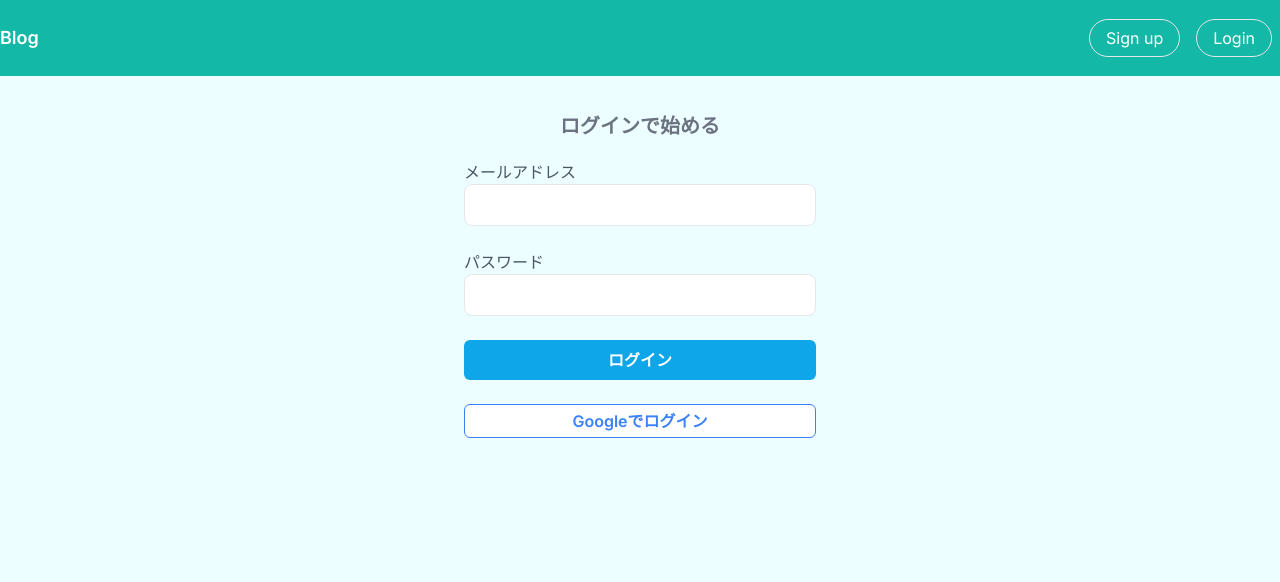
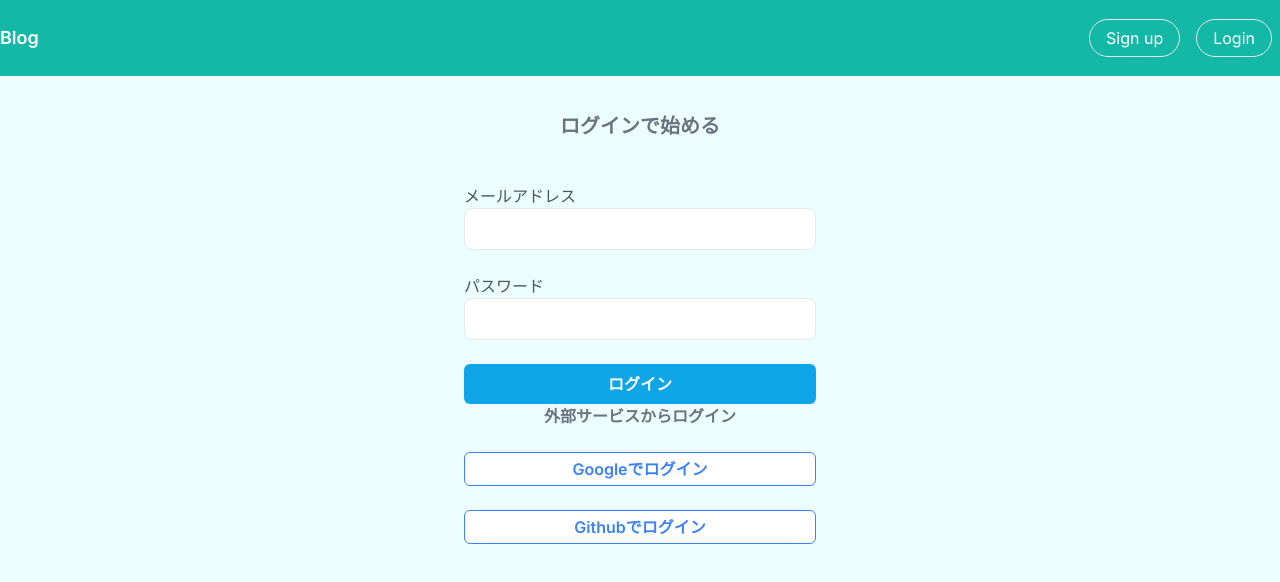
Before and after one commit to kiwichan101kg/next_blog_firebase, a Next.js app: page /login in a window 1280 px wide. Shown: the top 582 px of the page. Built offline with nearby package versions, Linux system fonts and the light colour scheme; no server answers.

Commit message:
nextauthでログイン機能実装

```diff
--- /dev/null
+++ b/src/app/api/auth/[...nextauth]/route.ts
@@ -0,0 +1,19 @@
+import NextAuth from "next-auth";
+import GithubProvider from "next-auth/providers/github";
+import GoogleProvider from "next-auth/providers/google";
+
+const handler = NextAuth({
+  secret: process.env.NEXTAUTH_SECRET,
+  providers: [
+    GoogleProvider({
+      clientId: process.env.GOOGLE_CLIENT_ID ?? "",
+      clientSecret: process.env.GOOGLE_CLIENT_SECRET ?? "",
+    }),
+    GithubProvider({
+      clientId: process.env.GITHUB_CLIENT_ID ?? "",
+      clientSecret: process.env.GITHUB_CLIENT_SECRET ?? "",
+    }),
+  ],
+});
+
+export { handler as GET, handler as POST };
--- a/src/app/components/Nav.tsx
+++ b/src/app/components/Nav.tsx
@@ -3,10 +3,12 @@ import React, { useEffect, useState } from "react";
 import styles from "../styles/nav.module.css";
 import NavLink from "./atoms/NavLink";
 import { useAuthContext } from "../context/auth";
+import { useSession } from "next-auth/react";
 
 const Nav = () => {
   const [navIsOpen, setNavIsOpen] = useState(false);
   const { isAuth, setIsAuth } = useAuthContext();
+  const { data: session } = useSession();
 
   useEffect(() => {
     const isAuthStrage = localStorage.getItem("isAuth");
@@ -30,7 +32,7 @@ const Nav = () => {
           Contact
         </NavLink> */}
 
-        {isAuth ? (
+        {session ? (
           <>
             <NavLink href={"/posts"} onClick={() => setNavIsOpen(false)}>
               Post
--- /dev/null
+++ b/src/app/components/SetGap.tsx
@@ -0,0 +1,13 @@
+import React, { ReactNode } from "react";
+
+const SetGap = ({
+  children,
+  gapValue,
+}: {
+  children: ReactNode;
+  gapValue: string;
+}) => {
+  return <div className={`flex flex-col gap-${gapValue}`}>{children}</div>;
+};
+
+export default SetGap;
--- a/src/app/layout.tsx
+++ b/src/app/layout.tsx
@@ -8,6 +8,7 @@ import { useState } from "react";
 // Font Awesomeの設定
 import "@fortawesome/fontawesome-svg-core/styles.css";
 import { config } from "@fortawesome/fontawesome-svg-core";
+import NextAuthProvider from "@/providers/NextAuth";
 
 const inter = Inter({ subsets: ["latin"] });
 
@@ -26,6 +27,7 @@ export default function RootLayout({
   return (
     <html lang="en" className="bg-cyan-50">
       <body className={inter.className} suppressHydrationWarning={true}>
+        <NextAuthProvider>
           <AuthProvider
             authInfo={{
               isAuth,
@@ -35,6 +37,7 @@ export default function RootLayout({
             <Navbar />
             {children}
           </AuthProvider>
+        </NextAuthProvider>
       </body>
     </html>
   );
--- /dev/null
+++ b/src/app/login/ExternalLogin.tsx
@@ -0,0 +1,20 @@
+import React from "react";
+import { signIn, signOut } from "next-auth/react";
+import Button from "../components/atoms/Button";
+import FlexBox from "../components/FlexBox";
+
+const ExternalLogin = () => {
+  return (
+    <>
+      <FlexBox>
+        <h1 className="text-center  text-gray-500 font-bold text-md">
+          外部サービスからログイン
+        </h1>
+        <Button onClick={() => signIn()}>Googleでログイン</Button>
+        <Button onClick={() => signIn()}>Githubでログイン</Button>
+      </FlexBox>
+    </>
+  );
+};
+
+export default ExternalLogin;
--- a/src/app/login/LoginForm.tsx
+++ b/src/app/login/LoginForm.tsx
@@ -26,6 +26,9 @@ const LoginForm = () => {
     <>
       <form action="">
         <FlexBox>
+          <h1 className="text-center  text-gray-500 font-bold text-xl p-5">
+            ログインで始める
+          </h1>
           <div>
             <TextLabel htmlFor={"email"}>メールアドレス</TextLabel>
             <TextInput
@@ -47,8 +50,6 @@ const LoginForm = () => {
           </div>
 
           <Button blue>ログイン</Button>
-
-          <Button onClick={loginWithGoogle}>Googleでログイン</Button>
         </FlexBox>
       </form>
     </>
--- a/src/app/login/page.tsx
+++ b/src/app/login/page.tsx
@@ -1,17 +1,20 @@
 "use client";
-import { signInWithPopup } from "firebase/auth";
 import React from "react";
 import Container from "../components/Container";
 import LoginForm from "./LoginForm";
+import { useSession } from "next-auth/react";
+import ExternalLogin from "./ExternalLogin";
+import SetGap from "../components/SetGap";
 
 const page = () => {
+  const { data: session } = useSession();
   return (
     <>
       <Container half>
-        <h1 className="text-center  text-gray-500 font-bold text-xl p-5">
-          ログインで始める
-        </h1>
-        <LoginForm />
+        <SetGap gapValue="12">
+          <LoginForm />
+          <ExternalLogin />
+        </SetGap>
       </Container>
     </>
   );
--- a/src/app/logout/page.tsx
+++ b/src/app/logout/page.tsx
@@ -1,22 +1,20 @@
 "use client";
-import { signOut } from "@firebase/auth";
 import React from "react";
 import { auth } from "../lib/firebaseConfig";
 import { useRouter } from "next/navigation";
 import { useAuthContext } from "../context/auth";
 import Container from "../components/Container";
 import Button from "../components/atoms/Button";
+import { signIn, signOut } from "next-auth/react";
 
 const page = () => {
   const router = useRouter();
   const { isAuth, setIsAuth } = useAuthContext();
 
   const logout = () => {
-    signOut(auth).then(() => {
-      localStorage.clear();
-      setIsAuth(false);
-      router.push("/login");
-    });
+    signOut();
+    router.push("/login");
+    setIsAuth(false);
   };
   return (
     <Container half>
--- /dev/null
+++ b/src/providers/NextAuth.tsx
@@ -0,0 +1,10 @@
+"use client";
+
+import { SessionProvider } from "next-auth/react";
+import { ReactNode } from "react";
+
+const NextAuthProvider = ({ children }: { children: ReactNode }) => {
+  return <SessionProvider>{children}</SessionProvider>;
+};
+
+export default NextAuthProvider;
```
Lines whose indentation alone changed are shown as unchanged.
